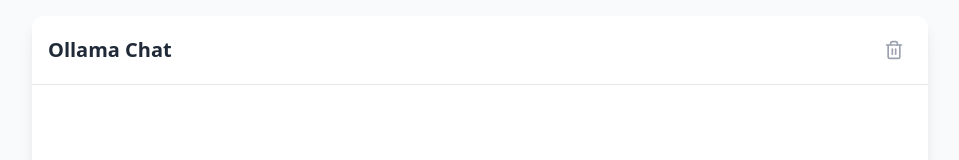
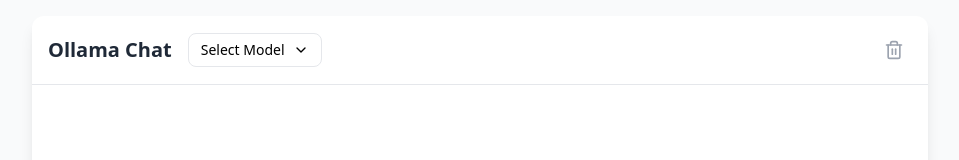
Before and after one commit to schmitech/ollama-chat, a React (Vite) app: page / in a window 1280 px wide. Shown: the top 160 px of the page, without its empty margins (160-1119 px from the left). Built offline with nearby package versions, Linux system fonts and the light colour scheme.

Commit message:
Further enhacements
Added dropdown for switching models without restarting.

```diff
--- a/src/App.tsx
+++ b/src/App.tsx
@@ -1,6 +1,19 @@
-import React, { useState, useRef, useEffect } from 'react';
-import { Send, Trash2, Copy, Check, Loader2 } from 'lucide-react';
+import React, { useState, useRef, useEffect, useCallback } from 'react';
+import { Send, Trash2, Copy, Check, Loader2, ChevronDown } from 'lucide-react';
 import { OllamaAPI } from './ollama-api';
+
+type ModelOption = {
+  value: string;
+  label: string;
+};
+
+const MODEL_OPTIONS: ModelOption[] = [
+  { value: 'falcon', label: 'Falcon' },
+  { value: 'mistral', label: 'Mistral' },
+  { value: 'orca-mini', label: 'Orca Mini' },
+  { value: 'mathstral', label: 'Mathstral' },
+  { value: 'tinyllama', label: 'TinyLlama' },
+];
 
 function App() {
   const [messages, setMessages] = useState<Array<{ content: string; isUser: boolean }>>([]);
@@ -11,6 +24,8 @@
   const messagesEndRef = useRef<HTMLDivElement>(null);
   const textareaRef = useRef<HTMLTextAreaElement>(null);
   const [api] = useState(() => new OllamaAPI());
+  const [selectedModel, setSelectedModel] = useState<string>(api.getCurrentModel());
+  const [isModelDropdownOpen, setIsModelDropdownOpen] = useState(false);
 
   useEffect(() => {
     // Initialize conversation when component mounts
@@ -105,12 +120,67 @@
     messagesEndRef.current?.scrollIntoView({ behavior: 'smooth' });
   };
 
+  const handleModelChange = async (model: string) => {
+    try {
+      setIsLoading(true);
+      setIsModelDropdownOpen(false);
+
+      // Clear the current conversation
+      await api.clearCurrentConversation();
+      setMessages([]);
+
+      // Update the model
+      api.setModel(model);
+      setSelectedModel(model);
+
+      // Initialize a new conversation with the selected model
+      await api.initConversation();
+    } catch (err) {
+      setError('Failed to switch model');
+    } finally {
+      setIsLoading(false);
+    }
+  };
+
   return (
     <div className="min-h-screen bg-gray-50 p-4 flex items-center justify-center">
       <div className="w-full max-w-4xl bg-white rounded-xl shadow-lg flex flex-col h-[800px]">
         {/* Header */}
         <div className="p-4 border-b flex justify-between items-center">
-          <h1 className="text-xl font-semibold text-gray-800">Ollama Chat</h1>
+          <div className="flex items-center space-x-4">
+            <h1 className="text-xl font-semibold text-gray-800">Ollama Chat</h1>
+            <div className="relative">
+              <button
+                onClick={() => setIsModelDropdownOpen(!isModelDropdownOpen)}
+                disabled={isLoading}
+                className={`px-3 py-1.5 rounded-lg border flex items-center space-x-2 ${
+                  isLoading ? 'opacity-50 cursor-not-allowed' : 'hover:bg-gray-50'
+                }`}
+              >
+                <span className="text-sm">
+                  {MODEL_OPTIONS.find(m => m.value === selectedModel)?.label || 'Select Model'}
+                </span>
+                <ChevronDown className="w-4 h-4" />
+              </button>
+
+              {isModelDropdownOpen && (
+                <div className="absolute top-full mt-1 w-48 bg-white border rounded-lg shadow-lg py-1 z-10">
+                  {MODEL_OPTIONS.map((option) => (
+                    <button
+                      key={option.value}
+                      onClick={() => handleModelChange(option.value)}
+                      className={`w-full px-4 py-2 text-left text-sm hover:bg-gray-50 ${
+                        selectedModel === option.value ? 'bg-gray-50' : ''
+                      }`}
+                    >
+                      {option.label}
+                    </button>
+                  ))}
+                </div>
+              )}
+            </div>
+          </div>
+
           <button
             onClick={clearChat}
             disabled={isLoading || messages.length === 0}
--- a/src/ollama-api.ts
+++ b/src/ollama-api.ts
@@ -3,9 +3,11 @@
 export class OllamaAPI {
   private currentConversationId: string | null = null;
   public conversationStore: ConversationStore;
+  private model: string;
 
   constructor() {
     this.conversationStore = new ConversationStore();
+    this.model = import.meta.env.VITE_OLLAMA_MODEL || 'llama2';
   }
 
   async initConversation(): Promise<string> {
@@ -33,7 +35,7 @@
           'Content-Type': 'application/json',
         },
         body: JSON.stringify({
-          model: import.meta.env.VITE_OLLAMA_MODEL || 'mistral',
+          model: this.model,
           messages: [
             ...context,
             { role: 'user', content: message }
@@ -83,4 +85,12 @@
       this.currentConversationId = await this.conversationStore.createConversation();
     }
   }
+
+  getCurrentModel(): string {
+    return this.model;
+  }
+
+  setModel(model: string) {
+    this.model = model;
+  }
 }
```
